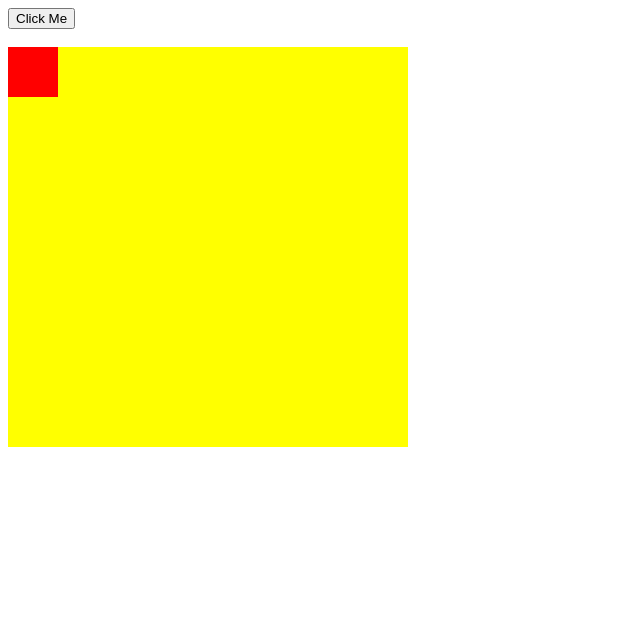
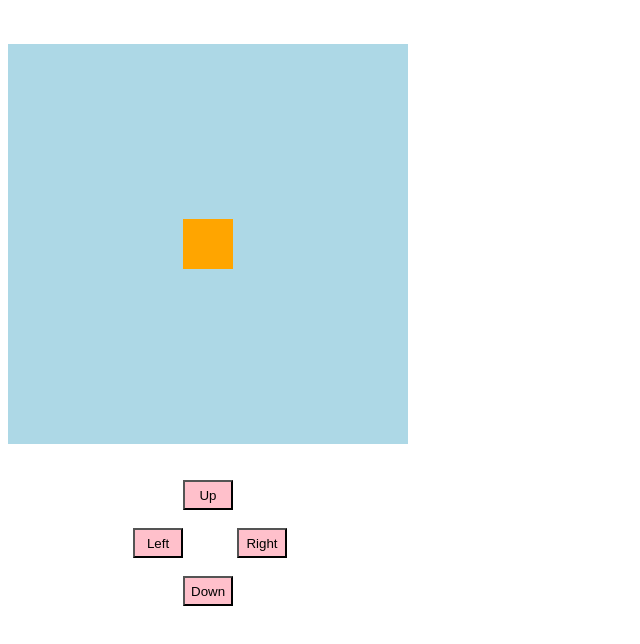
Before and after one commit to KTProg-2024/javascript-4-Tkestrel, a plain HTML site: page index.html in a window 1280 px wide. Shown: the whole page, without its empty margins (0-640 px from the left). Drawn offline with Linux system fonts and the light colour scheme.

Commit message:
moveLeft and moveUp buttons need to be fixed

```diff
--- a/index.html
+++ b/index.html
@@ -3,28 +3,66 @@
     <head>
         <title>Motion</title>
 		<style>
-			#container {
+			#container{
 			  width: 400px;
 			  height: 400px;
 			  position: relative;
-			  background: yellow;
+			  background: lightblue;
 			}
-			#animate {
+
+      #animate{
 			  width: 50px;
 			  height: 50px;
+        left: 175px;
+        top: 175px;
 			  position: absolute;
-			  background-color: red;
+			  background-color: orange;
 			}
+
+      .orangebtn{
+			  width: 50px;
+			  height: 30px;
+        background-color: orange;
+			  position: relative;
+        left: 175px;
+      }
+
+      .ctrlbtn1{
+			  width: 50px;
+			  height: 30px;
+        background-color: pink;
+			  position: relative;
+        left: 175px;
+      }
+
+      .ctrlbtn2{
+			  width: 50px;
+			  height: 30px;
+        background-color: pink;
+			  position: relative;
+        left: 125px;
+      }
+
 		</style>
     </head>
 
 	<body>
 		<script src="motion.js"></script>
-		<button type="button" onclick="myMove()">Click Me</button>
+
 		<br><br>
+
 		<div id ="container">
-		  <div id ="animate"></div>
+		  <div id="animate"></div>
 		</div>
+
+    <br><br>
+
+		<button type="button" onclick="moveUp()" class="ctrlbtn1">Up</button>
+    <br><br>
+		<button type="button" onclick="moveLeft()" class="ctrlbtn2">Left</button>
+		<button type="button" onclick="moveRight()" class="ctrlbtn1">Right</button>
+    <br><br>
+		<button type="button" onclick="moveDown()" class="ctrlbtn1">Down</button>
 
 	</body>
 </html>
--- a/motion.js
+++ b/motion.js
@@ -1,8 +1,57 @@
 var posTop = 0;
 var posLeft = 0;
+var posRight = 0;
+var posBottom = 0;
 
+function moveDown() {
+  var elem = document.getElementById("animate");
+  var id = setInterval(frame, 5);
+  function frame() {
+	  posBottom++;
+	  elem.style.top = posBottom + "px";
+	  if (posBottom == 350)
+		  clearInterval(id);
+  }
+}
+
+function moveUp() {
+  var elem = document.getElementById("animate");
+  var id = setInterval(frame, 5);
+  function frame() {
+	  posTop++;
+	  elem.style.bottom = posTop + "px";
+	  if (posTop == 350)
+		  clearInterval(id);
+  }
+}
+
+function moveLeft() {
+  var elem = document.getElementById("animate");
+  var id = setInterval(frame, 5);
+  function frame() {
+	  posLeft++;
+	  elem.style.right = posLeft + "px";
+	  if (posLeft == 350)
+		  clearInterval(id);
+  }
+}
+
+function moveRight() {
+  var elem = document.getElementById("animate");
+  var id = setInterval(frame, 5);
+  function frame() {
+	  posRight++;
+	  elem.style.left = posRight + "px";
+	  if (posRight == 350)
+		  clearInterval(id);
+  }
+}
+
+/*
 function myMove() {
   var elem = document.getElementById("animate");
+  var posTop = 0;
+  var posLeft = 0;
   var id = setInterval(frame, 5);
   function frame() {
 	  posTop++;
@@ -13,3 +62,4 @@ function myMove() {
 		  clearInterval(id);
   }
 }
+*/
```
Also changed, not shown: 1 other file.
